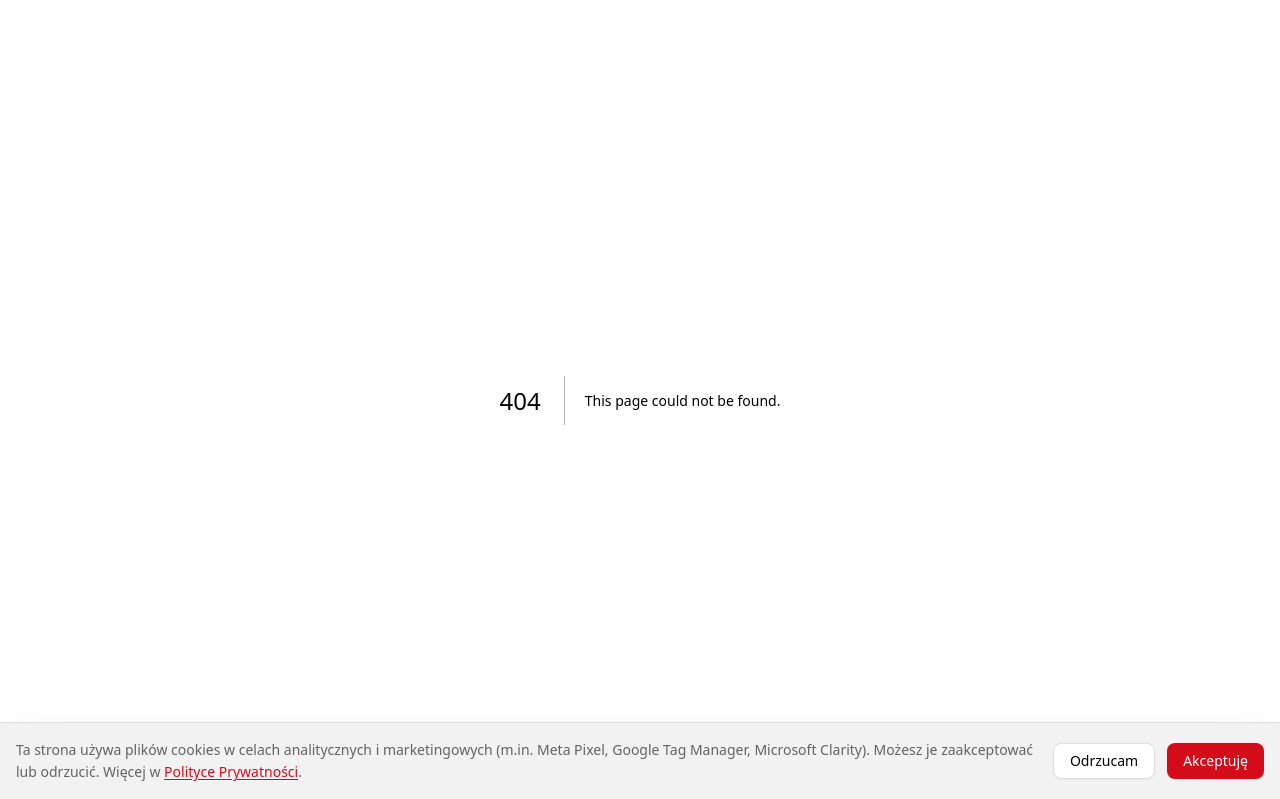
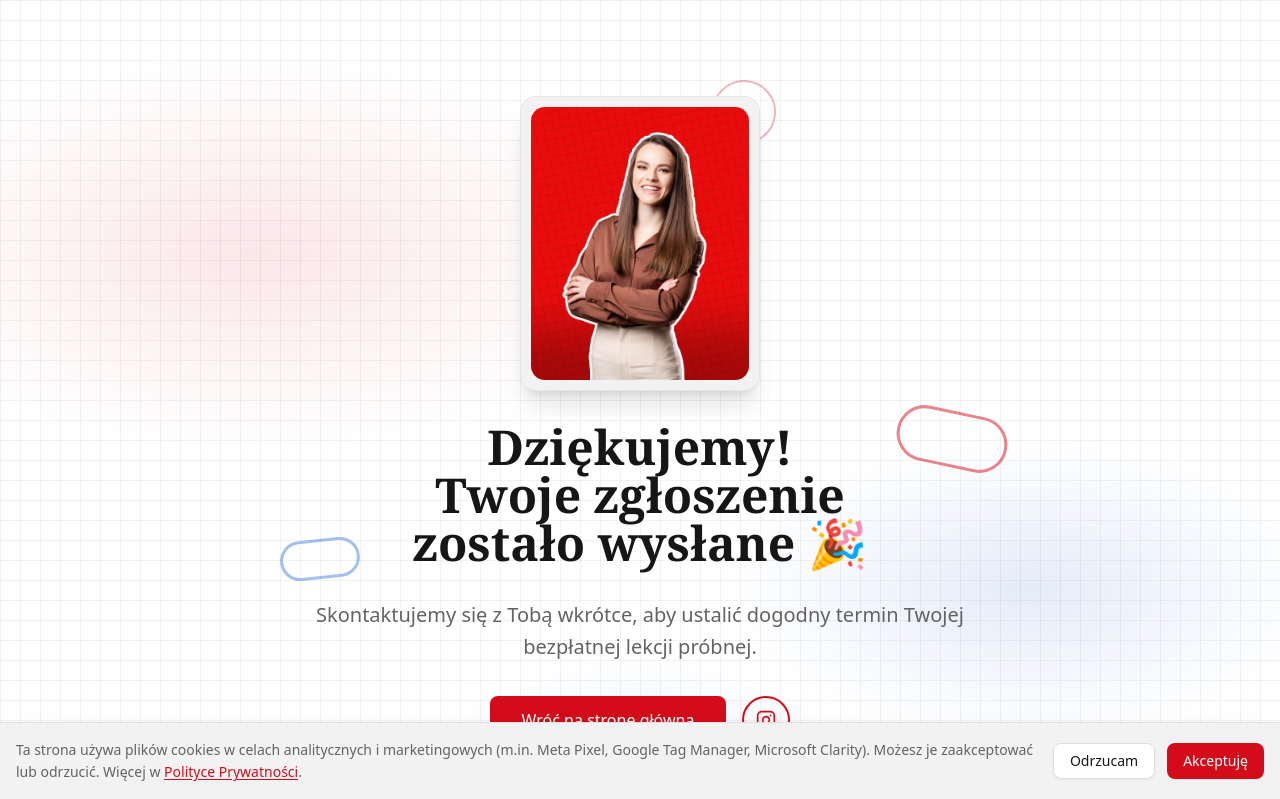
Before and after one commit to davedaslave32123/v0-language-school-website, a Next.js app: page /dziekuje in a window 1280 px wide. Before the commit this address had no page. Shown: the top 799 px of the page. Built offline with nearby package versions, Linux system fonts and the light colour scheme; a web font is replaced by a local one.

Commit message:
Add /dziekuje thank-you page and redirect form there on success
Co-authored-by: Cursor <cursoragent@cursor.com>

```diff
--- /dev/null
+++ b/app/dziekuje/page.tsx
@@ -0,0 +1,73 @@
+import type { Metadata } from "next"
+import Link from "next/link"
+import Image from "next/image"
+import { Instagram } from "lucide-react"
+import { Button } from "@/components/ui/button"
+
+export const metadata: Metadata = {
+  title: "Dziękujemy — Aga od Języków",
+  robots: {
+    index: false,
+    follow: false,
+  },
+}
+
+export default function ThankYouPage() {
+  return (
+    <main className="min-h-screen">
+      <section className="relative min-h-screen bg-background grid-pattern overflow-hidden flex items-center">
+        <div className="container mx-auto px-4 py-12 sm:py-16 lg:py-24 relative z-10">
+          <div className="max-w-2xl mx-auto flex flex-col items-center text-center space-y-8">
+            <div className="relative w-full max-w-[240px]">
+              <div className="absolute -top-4 -right-4 w-16 h-16 border-2 border-primary rounded-full transform rotate-12 opacity-30"></div>
+              <div className="relative z-10 bg-card rounded-2xl p-2.5 shadow-xl border border-border/50">
+                <div className="relative w-full aspect-[4/5] overflow-hidden rounded-xl">
+                  <Image
+                    src="/images/hero-aga.jpg"
+                    alt="Aga - lektorka języka angielskiego"
+                    fill
+                    priority
+                    sizes="240px"
+                    className="object-cover"
+                  />
+                </div>
+              </div>
+            </div>
+
+            <div className="relative inline-block">
+              <div className="absolute -top-3 -right-8 w-28 h-14 border-3 border-primary rounded-full transform rotate-12 opacity-50"></div>
+              <div className="absolute -bottom-3 -left-6 w-20 h-10 border-3 border-secondary rounded-full transform -rotate-6 opacity-40"></div>
+              <h1 className="font-serif text-2xl sm:text-3xl lg:text-5xl font-bold text-foreground text-balance">
+                Dziękujemy! Twoje zgłoszenie zostało wysłane 🎉
+              </h1>
+            </div>
+
+            <p className="text-lg lg:text-xl text-muted-foreground leading-relaxed">
+              Skontaktujemy się z Tobą wkrótce, aby ustalić dogodny termin Twojej bezpłatnej
+              lekcji próbnej.
+            </p>
+
+            <div className="flex flex-row items-center gap-4">
+              <Button
+                asChild
+                size="lg"
+                className="bg-primary hover:bg-primary/90 text-primary-foreground text-base px-8 py-6"
+              >
+                <Link href="/">Wróć na stronę główną</Link>
+              </Button>
+              <a
+                href="https://instagram.com/aga_od_jezykow"
+                target="_blank"
+                rel="noopener noreferrer"
+                aria-label="Instagram"
+                className="inline-flex h-12 w-12 flex-shrink-0 items-center justify-center rounded-full border-2 border-primary text-primary transition-colors hover:bg-primary hover:text-primary-foreground"
+              >
+                <Instagram className="h-5 w-5" />
+              </a>
+            </div>
+          </div>
+        </div>
+      </section>
+    </main>
+  )
+}
--- a/components/contact-section.tsx
+++ b/components/contact-section.tsx
@@ -1,11 +1,13 @@
 "use client"
 
 import { useState } from "react"
+import { useRouter } from "next/navigation"
 import { Button } from "@/components/ui/button"
 import { Card, CardContent } from "@/components/ui/card"
 import { Input } from "@/components/ui/input"
 
 export function ContactSection() {
+  const router = useRouter()
   const [formData, setFormData] = useState({
     firstName: "",
     email: "",
@@ -13,7 +15,7 @@ export function ContactSection() {
     company: "",
   })
   const [isSubmitting, setIsSubmitting] = useState(false)
-  const [submitStatus, setSubmitStatus] = useState<"idle" | "success" | "error">("idle")
+  const [submitStatus, setSubmitStatus] = useState<"idle" | "error">("idle")
   const [errorText, setErrorText] = useState<string | null>(null)
   const [consentChecked, setConsentChecked] = useState(false)
 
@@ -57,9 +59,10 @@ export function ContactSection() {
         return
       }
 
-      setSubmitStatus("success")
       setFormData({ firstName: "", email: "", phone: "", company: "" })
       setConsentChecked(false)
+      router.push("/dziekuje")
+      return
     } catch (err: any) {
       setSubmitStatus("error")
       setErrorText(err?.message || "Wystąpił nieoczekiwany błąd.")
@@ -146,12 +149,6 @@ export function ContactSection() {
                   </span>
                 </label>
 
-                {submitStatus === "success" && (
-                  <div className="p-4 bg-green-100 text-green-800 rounded-md" role="status" aria-live="polite">
-                    Zgłoszenie wysłane pomyślnie! Skontaktuję się z Tobą wkrótce.
-                  </div>
-                )}
-
                 {submitStatus === "error" && (
                   <div className="p-4 bg-red-100 text-red-800 rounded-md" role="status" aria-live="assertive">
                     {errorText ?? "Wystąpił błąd. Spróbuj ponownie później."}
```
